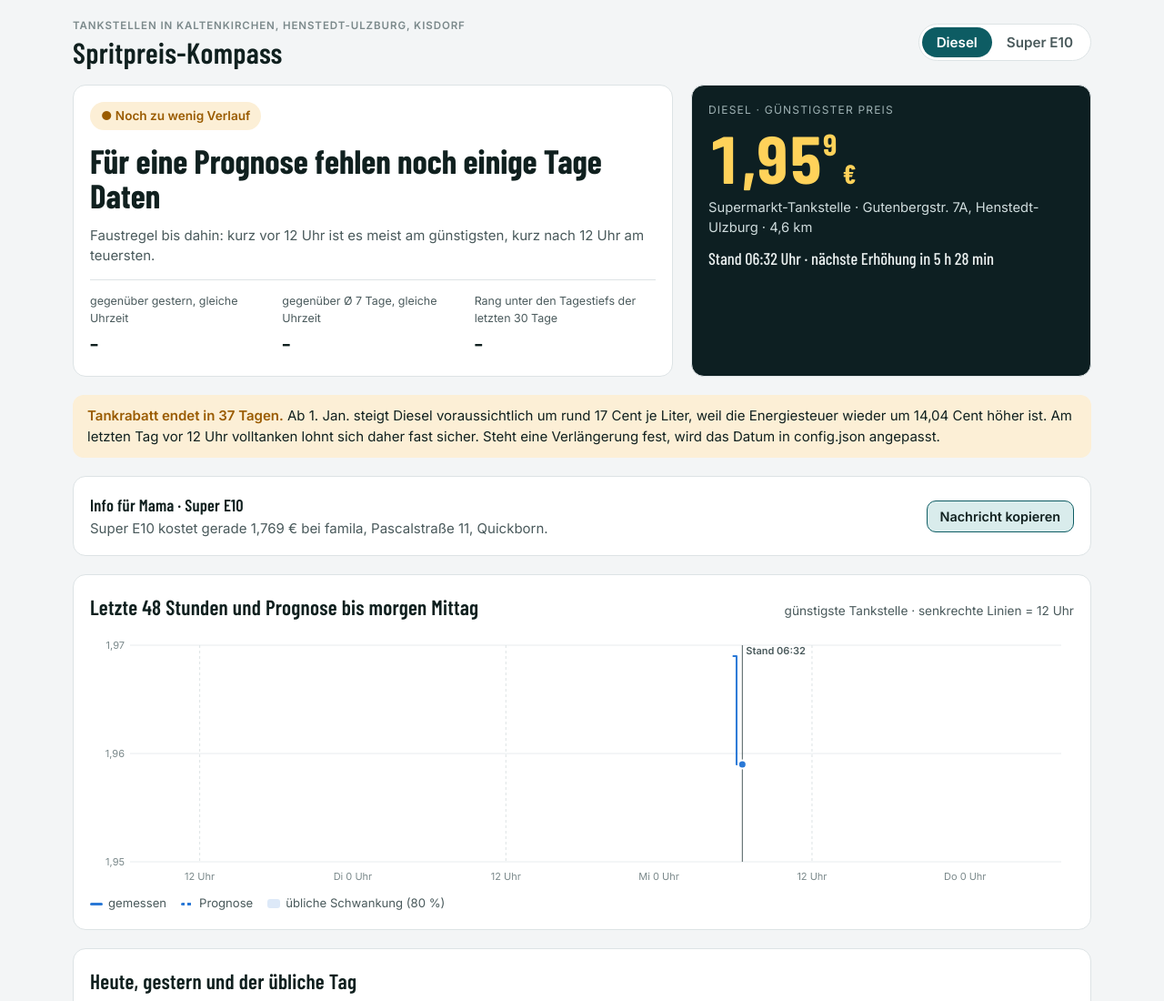
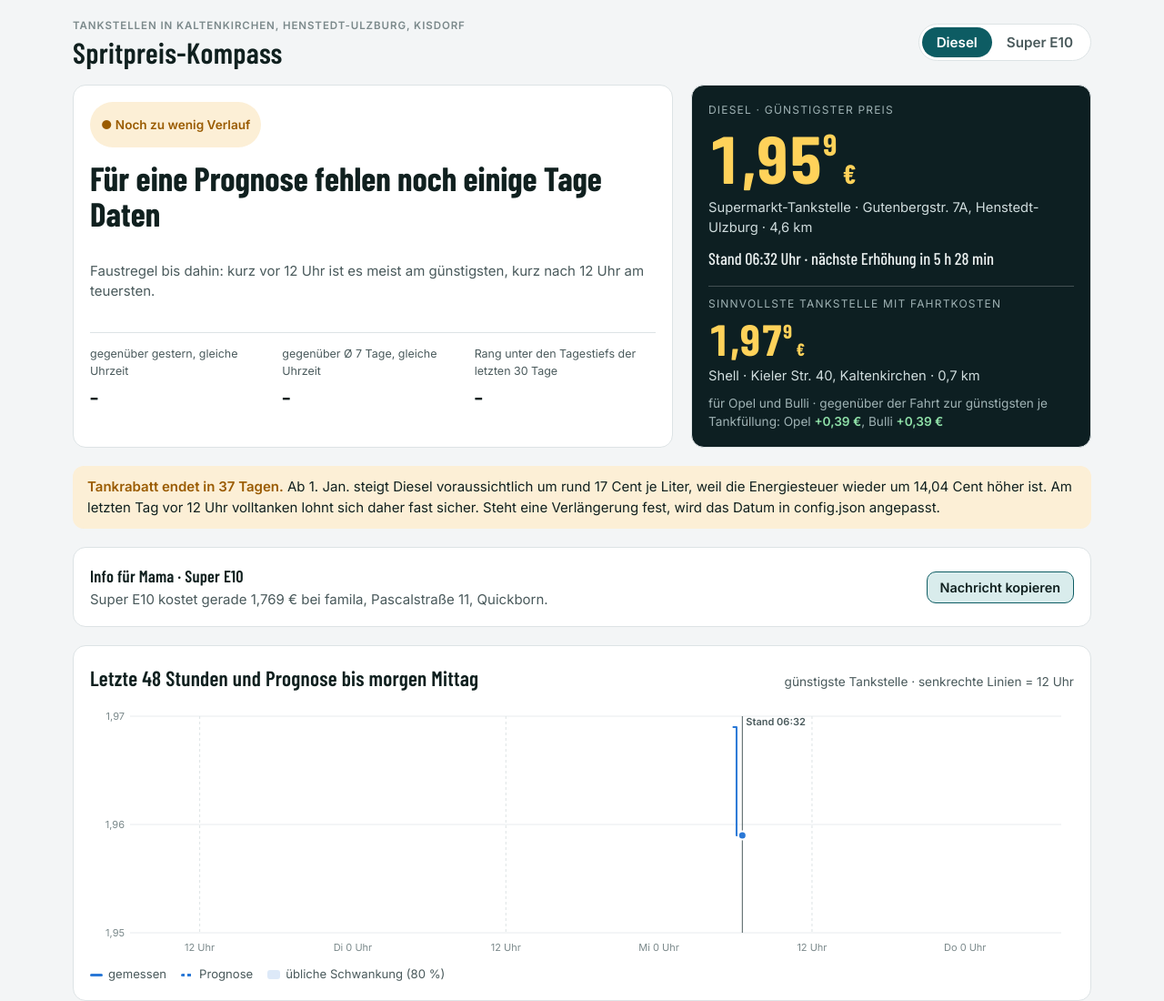
Before and after one commit to Mario-vibe/spritpreis-kompass, a plain HTML site: page docs/index.html in a window 1280 px wide. Shown: the top 1100 px of the page at 91% size. Drawn offline with nearby package versions, Linux system fonts and the light colour scheme.

Commit message:
Preisfeld: sinnvollste Tankstelle mit Fahrtkosten je Fahrzeug
Co-Authored-By: Claude Opus 5.5 <noreply@anthropic.com>
Claude-Session: https://claude.ai/code/session_011ra7aLwrPs8qD4xS1z8fP9

```diff
--- a/docs/app.js
+++ b/docs/app.js
@@ -279,6 +279,29 @@ function render(){
     hint.innerHTML=lines.join("");hint.hidden=false;
     note.textContent=`Spalten ${VEH.map(v=>v.name).join(" und ")}: Ersparnis je Tankfüllung (${VEH.map(v=>v.name+" "+v.fill_l+" l").join(", ")}) gegenüber der nächstgelegenen geöffneten Tankstelle, abzüglich Kraftstoff für den Umweg hin und zurück (Luftlinie × ${de(RF,1)}). Zeit und Verschleiß sind nicht eingerechnet. „unterwegs“: liegt auf einer Strecke, die ihr ohnehin fahrt, daher ohne Umweg gerechnet.`;note.hidden=false;
   }else{hint.hidden=true;note.hidden=true}
+  // Feld rechts oben: sinnvollste Tankstelle je Fahrzeug, also das beste Ergebnis nach Fahrtkosten.
+  // Gezählt werden nur Tankstellen in der Nähe (nicht "unterwegs"); bei Gleichstand die nähere.
+  const smart=$("p-smart");
+  const cand=rows.filter(o=>o.p!=null&&o.x.km!=null&&!o.x.unterwegs);
+  if(VEH.length&&ref&&cand.length){
+    const picks=VEH.map(v=>{const b=cand.map(o=>({o,t:o.i===ref.i?{net:0}:trip(o,v)})).filter(z=>z.t)
+      .sort((a,b)=>(b.t.net-a.t.net)||(KM[a.o.i]-KM[b.o.i]))[0];return {v,o:b.o,net:b.t.net}});
+    const groups=[];picks.forEach(p=>{const g=groups.find(g=>g.o.i===p.o.i);if(g)g.ps.push(p);else groups.push({o:p.o,ps:[p]})});
+    const names=a=>a.map(p=>esc(p.v.name)).join(" und ");
+    const cheap=rows.find(o=>o.i===last.bi);
+    if(groups.length===1&&groups[0].o.i===last.bi){
+      smart.innerHTML=`<div class="p-same"><span>Auch mit Fahrtkosten die <b>sinnvollste Wahl</b> für ${names(groups[0].ps)}.</span></div>`;
+    }else{
+      smart.innerHTML=`<hr class="p-sep"><span class="lbl">Sinnvollste Tankstelle mit Fahrtkosten</span>`+groups.map(g=>{
+        const x=g.o.x;
+        const same=g.o.i===last.bi;
+        const vs=same?"":g.ps.map(p=>{const tc=cheap.x.unterwegs?null:trip(cheap,p.v);return tc?`${esc(p.v.name)} <b>${eur2(p.net-tc.net)}</b>`:""}).filter(Boolean).join(", ");
+        return `<div class="price second">${priceHTML(g.o.p)}<span style="font-size:.4em"> €</span></div>
+          <div class="where">${esc([x.name,[x.street,x.place].filter(Boolean).join(", "),x.km!=null?de(x.km,1)+" km":""].filter(Boolean).join(" · "))}</div>
+          <div class="p-note">für ${names(g.ps)}${same?", zugleich die günstigste":vs?` · gegenüber der Fahrt zur günstigsten je Tankfüllung: ${vs}`:""}</div>`}).join(`<hr class="p-sep">`);
+    }
+    smart.hidden=false;
+  }else smart.hidden=true;
 
   // 48 Stunden
   const from=now.getTime()-48*HOUR,to=cycStart(1)+(now.getTime()-cyc0)+60*MIN;
--- a/docs/index.html
+++ b/docs/index.html
@@ -73,6 +73,13 @@ p{margin:0}
 .pylon .price sup{font-size:.45em;vertical-align:top;position:relative;top:.12em}
 .pylon .where{font-size:.92rem;color:#cfdcdd}
 .pylon .clock{font-family:var(--f-display);font-size:1.15rem;color:#e8eeee}
+.pylon .p-sep{border:0;border-top:1px solid rgba(255,255,255,.22);margin:6px 0 2px}
+.pylon .p-same{display:flex;gap:8px;align-items:flex-start;font-size:.9rem;color:#cfe8d6;border-top:1px solid rgba(255,255,255,.22);padding-top:10px;margin-top:4px}
+.pylon .p-same b{color:#8fe0a8}
+#p-smart{display:grid;gap:8px}
+.pylon .price.second{font-size:3rem}
+.pylon .p-note{font-size:.85rem;color:#9fb2b4}
+.pylon .p-note b{color:#8fe0a8;font-weight:600}
 .notice{display:flex;gap:12px;align-items:flex-start;background:var(--warn-bg);color:var(--ink);border-radius:12px;padding:12px 16px}
 .notice b{color:var(--warn)}
 .mama{display:flex;flex-wrap:wrap;gap:10px 16px;align-items:center;justify-content:space-between}
@@ -170,6 +177,7 @@ footer{font-size:.8rem;color:var(--ink-3)}
       <div class="price" id="p-price">–</div>
       <div class="where" id="p-where"></div>
       <div class="clock" id="p-clock"></div>
+      <div id="p-smart" hidden></div>
     </div>
   </section>
 
```
